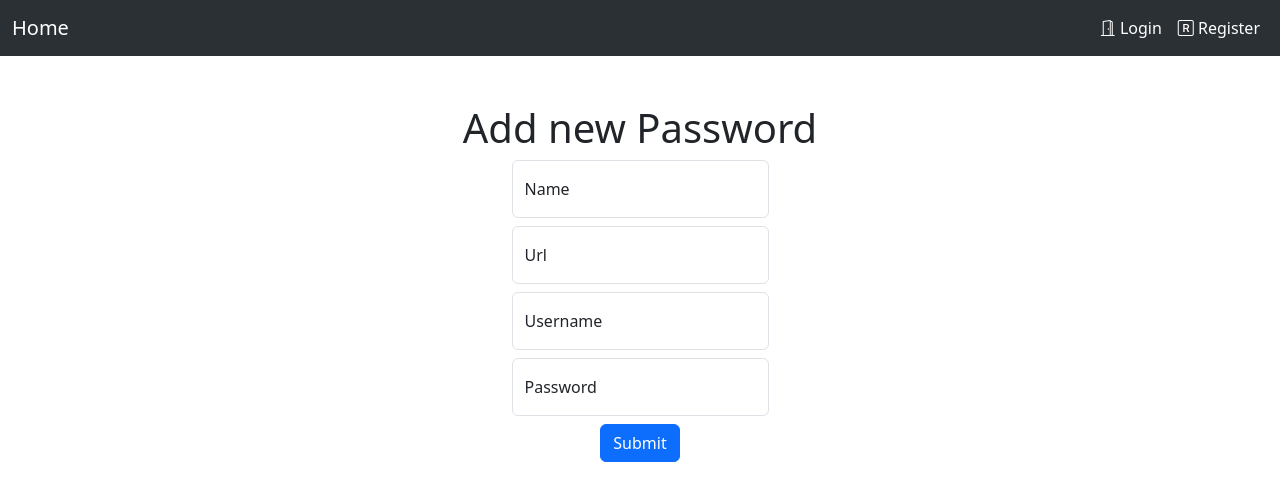
After one commit to agusrosero/password-manager-django, a Django app: template password/templates/entry/password_add.html in a window 1280 px wide. The commit adds this page. Shown: the top 501 px of the page. Run offline with Django 3.2, Linux system fonts and the light colour scheme; the template is opened without the code that fills it, so the values that code supplies are empty.

Commit message:
password add - views and html

```diff
--- /dev/null
+++ b/password/templates/entry/password_add.html
@@ -0,0 +1,40 @@
+{% extends 'base.html' %}
+
+{% block content %}
+
+<div class="container mt-5">
+    <div class="row">
+        <h1 class="text-center">Add new Password</h1>
+
+        <div class="d-flex justify-content-center align-items-center text-center">
+            <form action="/add_password/" method="post">
+                {% csrf_token %}
+
+                <div class="form-floating mb-2">
+                    <input type="text" class="form-control" id="name" name="name" placeholder="name" required>
+                    <label for="name">Name</label>
+                </div>
+
+                <div class="form-floating mb-2">
+                    <input type="url" class="form-control" id="url" name="url" placeholder="url" required>
+                    <label for="url">Url</label>
+                </div>
+
+                <div class="form-floating mb-2">
+                    <input type="text" class="form-control" id="username" name="username" placeholder="username"
+                        required>
+                    <label for="username">Username</label>
+                </div>
+
+                <div class="form-floating">
+                    <input type="password" class="form-control" id="password" name="password" placeholder="password">
+                    <label for="password">Password</label>
+                </div>
+
+                <button type="submit" class="btn btn-primary mt-2">Submit</button>
+            </form>
+        </div>
+    </div>
+</div>
+
+{% endblock %}
--- a/password/templates/entry/password_list.html
+++ b/password/templates/entry/password_list.html
@@ -9,7 +9,7 @@
             <h2>Password List</h2>
         </div>
         <div class="col-md-6 text-end fs-4">
-            <a href="#"><i class="bi bi-plus-circle-fill"></i></a>
+            <a href="add_password/"><i class="bi bi-plus-circle-fill"></i></a>
         </div>
     </div>
 
--- a/password/urls.py
+++ b/password/urls.py
@@ -4,4 +4,5 @@ from . import views
 
 urlpatterns = [
     path('', views.password_list, name='password_list'),
+    path('add_password/', views.password_add, name='password_add'),
 ]
```
Also changed, not shown: password/views.py (+19 -1 lines), README.md (added).
